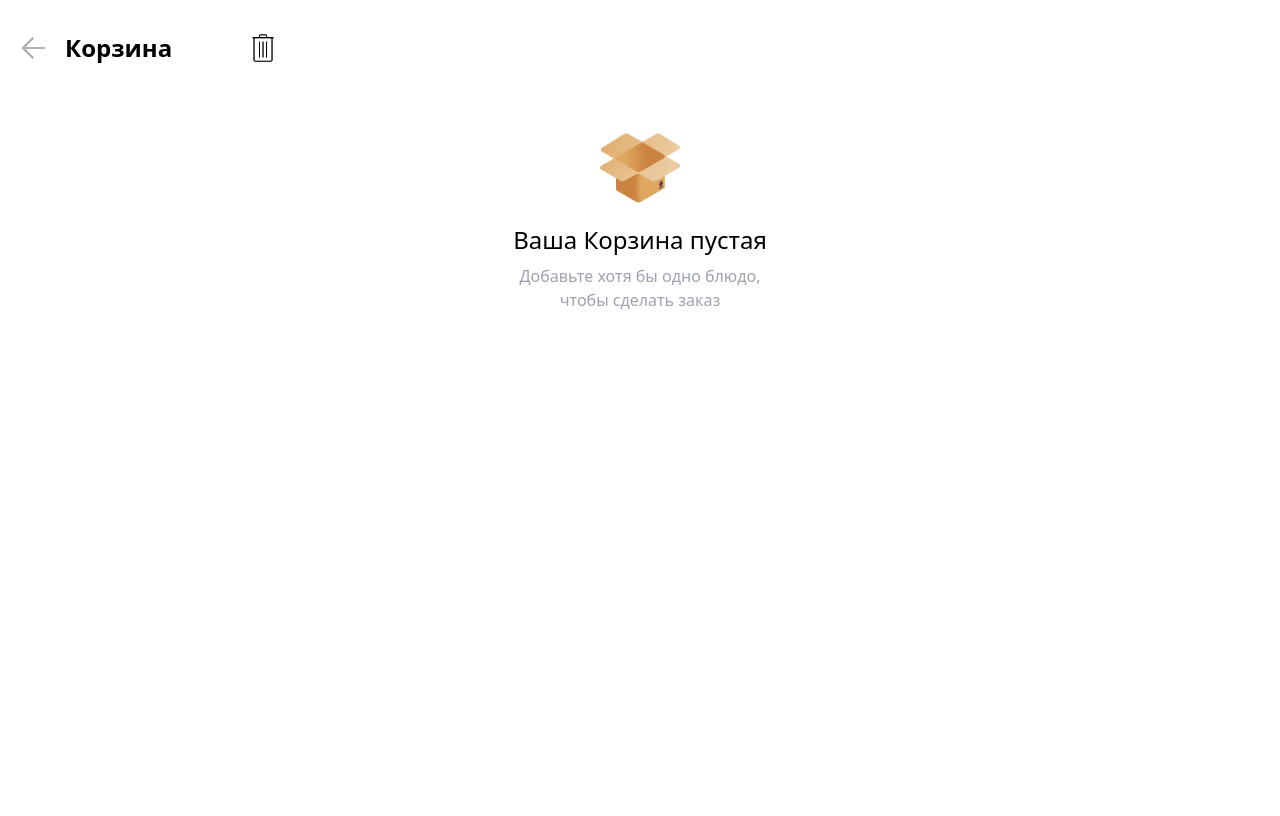
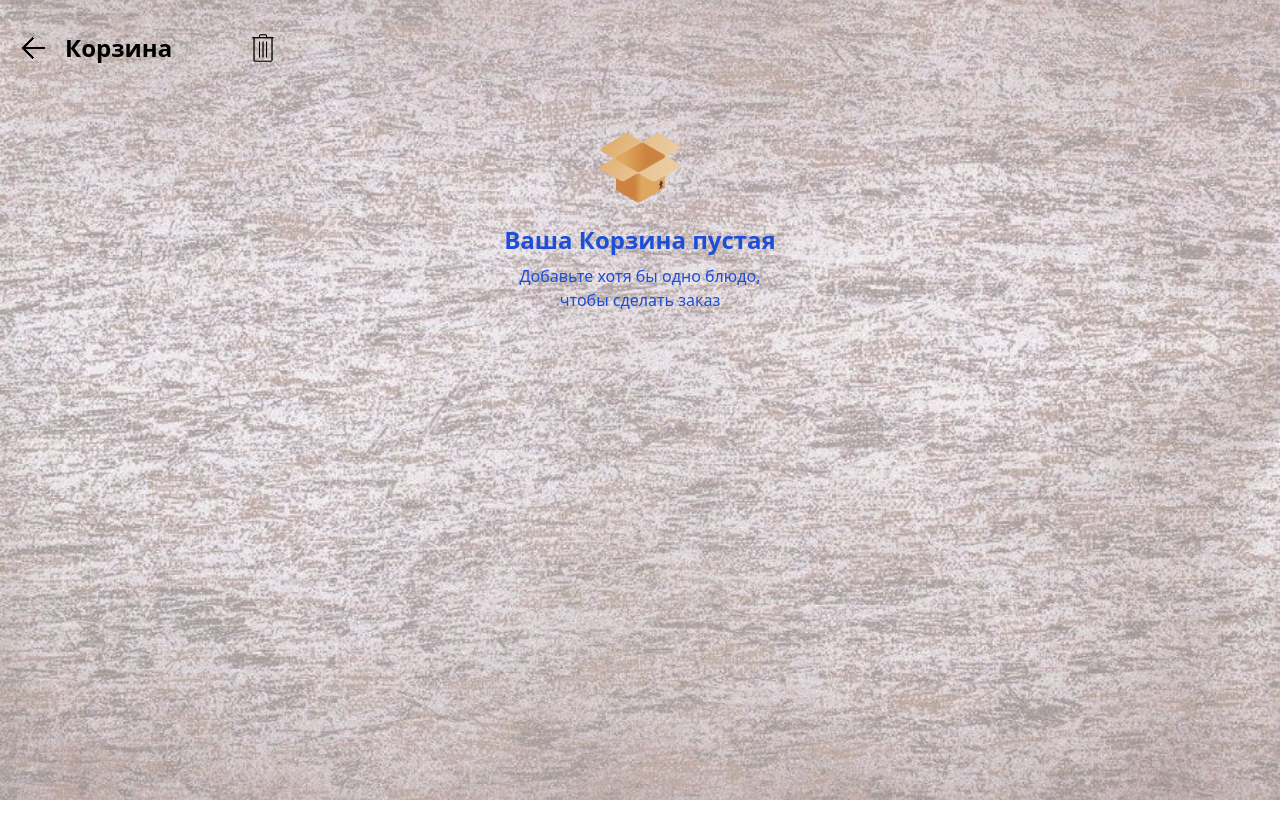
Before and after one commit to Vituspl/buuza, a Vue app: page /cart in a window 1280 px wide. Built offline with nearby package versions, Linux system fonts and the light colour scheme.

Commit message:
стилизована корзина

```diff
--- a/src/components/CartEmpty.vue
+++ b/src/components/CartEmpty.vue
@@ -9,7 +9,7 @@ defineProps({
 <template>
   <div class="flex flex-col items-center text-center w-72 mx-auto">
     <img width="80" height="80" :src="imageUrl" alt="Info image"/>
-    <h2 class="mt-4 text-2xl font-medium">{{ title }}</h2>
-    <p class="text-gray-400 mt-2">{{ description }}</p>
+    <h2 class="mt-4 text-2xl text-blue-700 font-medium"><b>{{ title }}</b></h2>
+    <p class="mt-2 text-blue-700">{{ description }}</p>
   </div>
 </template>
--- a/src/components/CartItem.vue
+++ b/src/components/CartItem.vue
@@ -34,19 +34,21 @@ export default {
 </script>
 
 <template>
-  <div class="flex item-center border border-slate-200 p-4 rounded-xl gap-4 mb-2">
+  <div class="flex flex-col bg-gray-400/60 item-center border border-slate-200 p-4 rounded-xl gap-2 mb-2">
+    <div class="flex item-center bg-white shadow-lg border border-slate-200 p-4 rounded-xl gap-2 mb-2">
       <img class="w-28 h-28" :src="imageUrl" :alt="title"/>
 
       <div class="flex flex-col flex-1">
-      <b>{{ title }}</b>
+        <b class="pl-4">{{ title }}</b>
 
-<!--      <div class="flex justify-between mt-2">-->
-        <p>{{ ingredients }}</p>
-<!--      </div>-->
+        <p class="pl-4">"{{ ingredients }}"</p>
 
-      <div class="flex justify-between mt-2">
+        <div class="flex justify-between pl-4 mt-2">
           <b class="flex">{{ price }} руб.</b>
         </div>
+      </div>
+    </div>
+
 
     <div class="
         flex
@@ -55,7 +57,7 @@ export default {
         items-center"
     >
       <div class="v-cart-item__quantity">
-          <p>Количество:</p>
+        <b>Количество:</b>
         <span>
           <span class="quantity__btn" @click="decrementItem">-</span>
           {{ quantity }}
@@ -72,7 +74,6 @@ export default {
       </a>
     </div>
   </div>
-  </div>
 </template>
 
 
@@ -82,14 +83,10 @@ export default {
   flex-wrap: nowrap;
   justify-content: space-between;
   align-items: center;
+  background-color: #ffffff;
   box-shadow: 0 0 8px 0;
+  border-radius: 5px;
   padding: 8px;
-  margin-top: 16px;
-  margin-bottom: 8px;
-/*
-  &__image {
-    max-width: 50px;
-  }*/
 
   .quantity__btn {
     font-size: 24px;
--- a/src/components/DrawerHead.vue
+++ b/src/components/DrawerHead.vue
@@ -20,7 +20,7 @@ const clearDrawer = ()=>{
     <router-link to='/'>
     <div class="flex items-center cursor-pointer gap-5 mb-8 mt-4 ml-2">
       <img
-          class="opacity-30 cursor-pointer hover:opacity-100 transition hover:-translate-x-1"
+          class="cursor-pointer hover:opacity-100 transition hover:-translate-x-1"
           src="/arrow-left.svg"
           alt="arrow"/>
 
--- a/src/views/Cart.vue
+++ b/src/views/Cart.vue
@@ -1,4 +1,5 @@
 <template>
+  <AppFigure/>
   <DrawerHead/>
 
   <!--  Показываем компонент <InfoBlock> по условию  -->
@@ -35,9 +36,9 @@
     />
 
     <div class="flex-1 flex-col gap-4 my-7">
-      <div class="flex gap-2">
-        <span>Итого:</span>
-        <div class="flex-1 border-b border-dashed"></div>
+      <div class="flex gap-2 text-xl text-blue-700">
+        <b>Стоимость заказа:</b>
+        <div class="flex-1 border-b-blue-500 border-b-2 border-dashed color"></div>
         <b>{{ cartTotalCost }} &#8381;</b>
       </div>
 
@@ -69,6 +70,7 @@ import CartEmpty from '@/components/CartEmpty.vue'
 import {mapActions, mapGetters, useStore} from 'vuex';
 import {computed, ref} from 'vue';
 import axios from 'axios';
+import AppFigure from '@/components/AppFigure.vue';
 
     const store = useStore();
 
```
Lines whose indentation alone changed are shown as unchanged.
